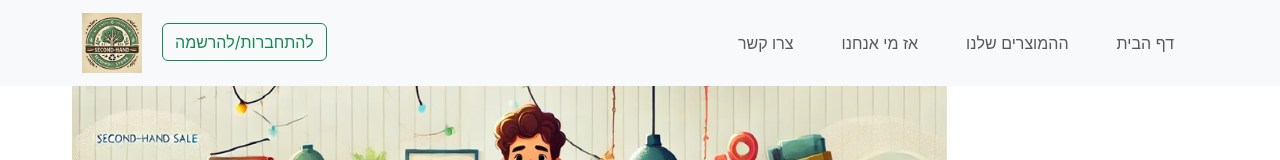
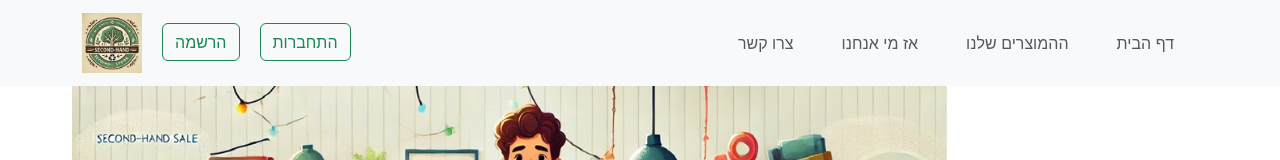
Before and after one commit to nitzan-netzer/web-application-development, a Next.js app in the folder client/: page / in a window 1280 px wide. Shown: the top 160 px of the page. Built offline with nearby package versions, Linux system fonts and the light colour scheme.

Commit message:
add router in header

```diff
--- a/client/src/components/Header.tsx
+++ b/client/src/components/Header.tsx
@@ -12,7 +12,10 @@ import { useRouter } from 'next/navigation';
 
 function Header() {
   const router = useRouter();
-  const handleClick = () => {
+  const handleClickRegister = () => {
+    router.push('/register');
+  }
+  const handleClickLogin = () => {
     router.push('/login');
   }
   return (
@@ -26,8 +29,10 @@ function Header() {
             className="d-inline-block align-top"
             alt="רגל 2 logo"
           />
-          <Button onClick={handleClick} variant="outline-success"
-            style={{ marginLeft: '20px', position: 'relative', top: '10px' }}>להתחברות/להרשמה</Button>
+          <Button onClick={handleClickRegister} variant="outline-success"
+            style={{ marginLeft: '20px', position: 'relative', top: '10px' }}>הרשמה</Button>
+           <Button onClick={handleClickLogin} variant="outline-success"
+            style={{ marginLeft: '20px', position: 'relative', top: '10px' }}>התחברות</Button>
           {/* <a href="/target-page" className="ms-2">
             <img
               src={'/shopping-cart.png'}
@@ -51,10 +56,10 @@ function Header() {
             style={{ maxHeight: '100px' }}
             navbarScroll
           >
-            <Nav.Link href="#home" className="mx-3">דף הבית</Nav.Link>
-            <Nav.Link href="#Products" className="mx-3">ההמוצרים שלנו</Nav.Link>
-            <Nav.Link href="#About" className="mx-3">אז מי אנחנו</Nav.Link>
-            <Nav.Link href="#Contacts" className="mx-3">צרו קשר</Nav.Link>
+            <Nav.Link href="/" className="mx-3">דף הבית</Nav.Link>
+            <Nav.Link href="/products" className="mx-3">ההמוצרים שלנו</Nav.Link>
+            <Nav.Link href="/about" className="mx-3">אז מי אנחנו</Nav.Link>
+            <Nav.Link href="/contact-us" className="mx-3">צרו קשר</Nav.Link>
           </Nav>
         </Navbar.Collapse>
       </Container>
```
